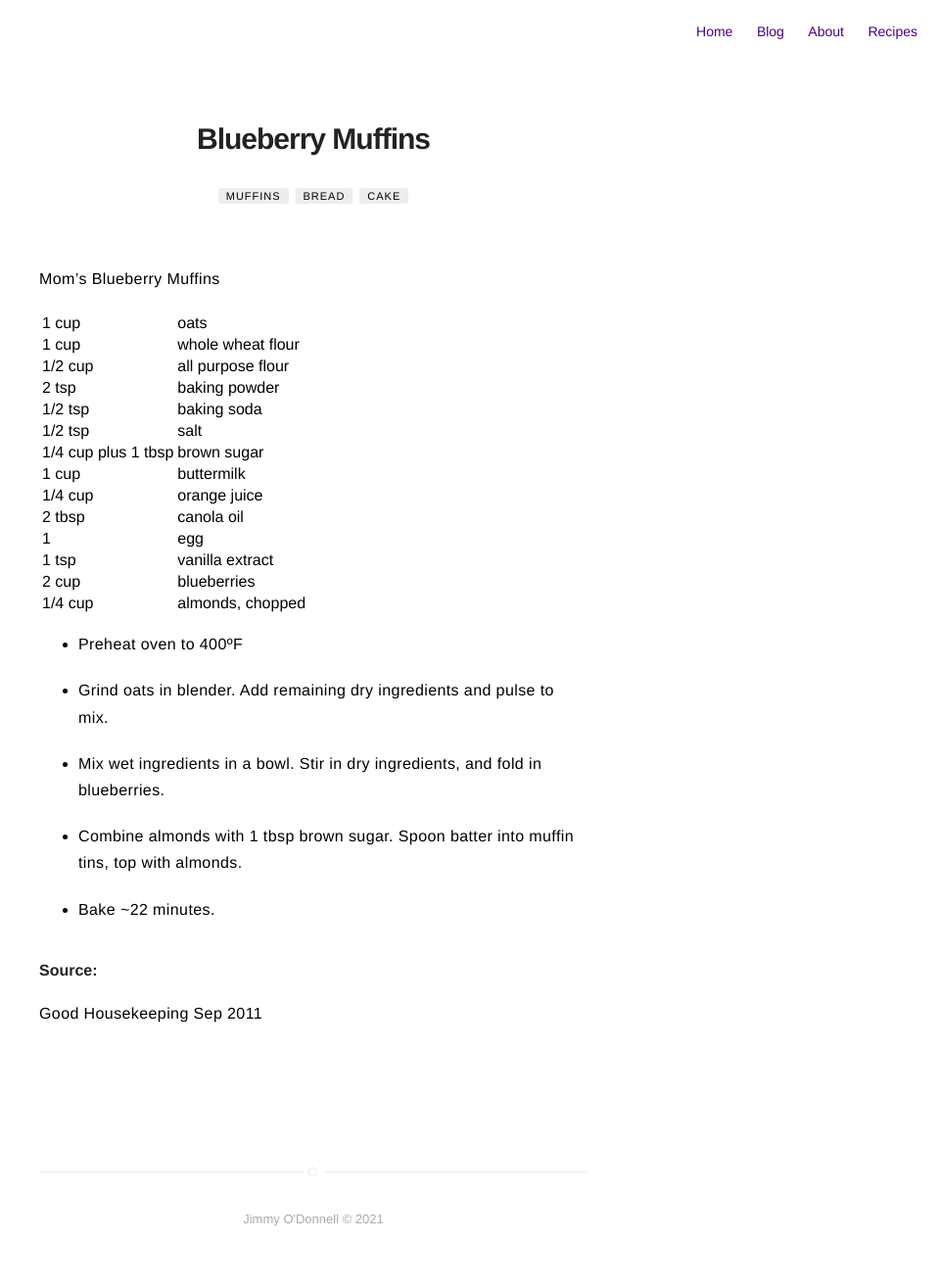
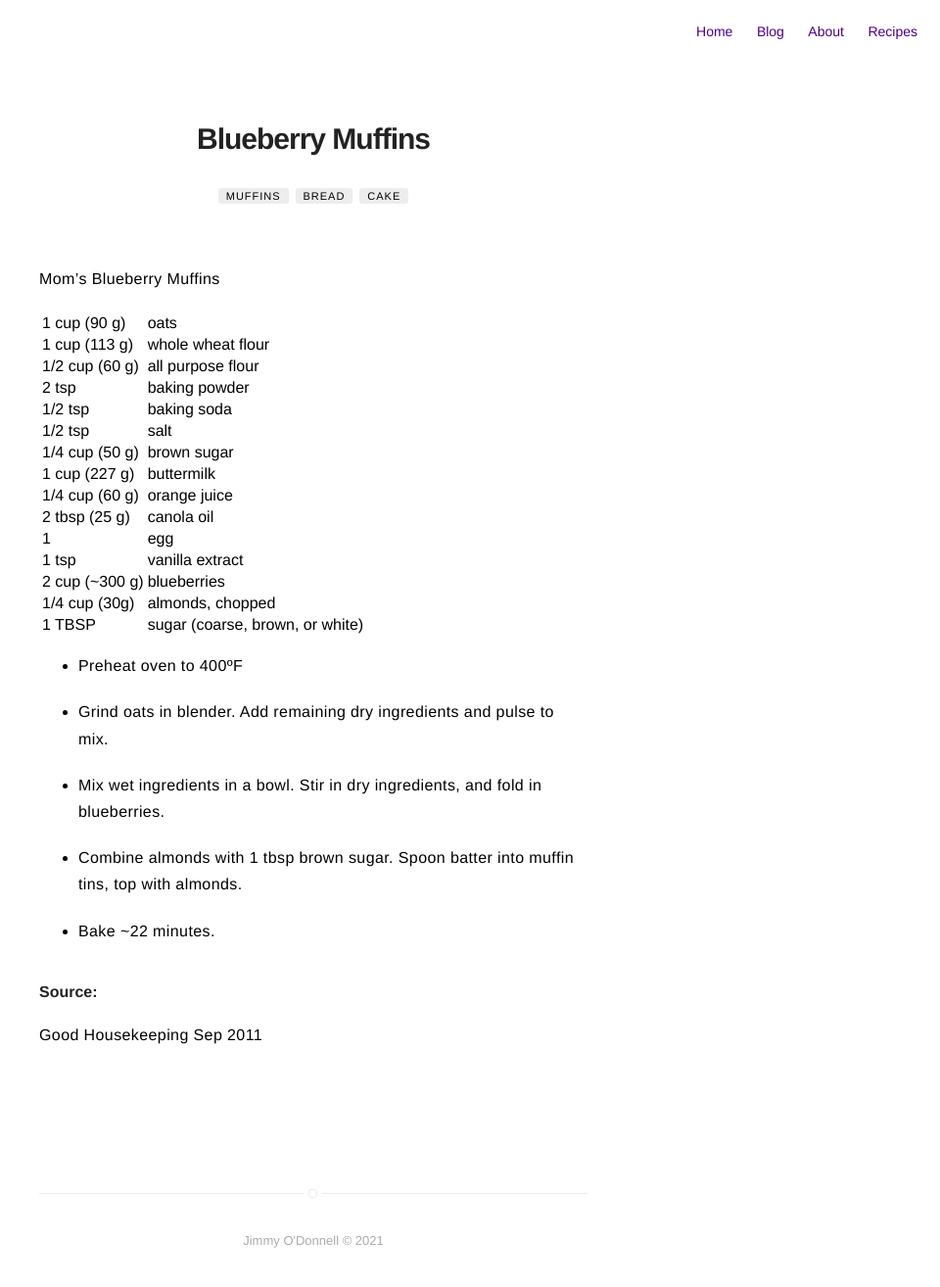
Before and after one commit to jimmyodonnell/jimmyodonnell.github.io, a Jekyll site: the page built from recipes/muffins-blueberry.md, in a window 1280 px wide. Shown: the whole page at 98% size, without its empty margins (320-1280 px from the left). Built offline with Jekyll 4.4.1, drawn with Linux system fonts in a browser that asks for light colours; before the commit the page ends 1292 px from its top, so only the background shows below that.

Commit message:
add muffins to index and add ingredient weights

```diff
--- a/recipes/muffins-blueberry.md
+++ b/recipes/muffins-blueberry.md
@@ -11,20 +11,22 @@ comments: false
 Mom's Blueberry Muffins
 
 | ---------- | ------ |
-| 1 cup | oats |
-| 1 cup | whole wheat flour |
-| 1/2 cup | all purpose flour |
+| 1 cup (90 g) | oats |
+| 1 cup (113 g) | whole wheat flour |
+| 1/2 cup (60 g) | all purpose flour |
 | 2 tsp | baking powder |
 | 1/2 tsp | baking soda |
 | 1/2 tsp | salt |
-| 1/4 cup plus 1 tbsp | brown sugar |
-| 1 cup | buttermilk |
-| 1/4 cup | orange juice |
-| 2 tbsp | canola oil |
+| 1/4 cup (50 g) | brown sugar |
+| 1 cup (227 g) | buttermilk |
+| 1/4 cup (60 g) | orange juice |
+| 2 tbsp (25 g) | canola oil |
 | 1 | egg |
 | 1 tsp | vanilla extract |
-| 2 cup | blueberries |
-| 1/4 cup | almonds, chopped |
+| 2 cup (~300 g) | blueberries |
+| 1/4 cup (30g) | almonds, chopped |
+| 1 TBSP | sugar (coarse, brown, or white) |
+
 
 - Preheat oven to 400ºF
 
```
Also changed, not shown: recipes.md (+4 -0 lines).
